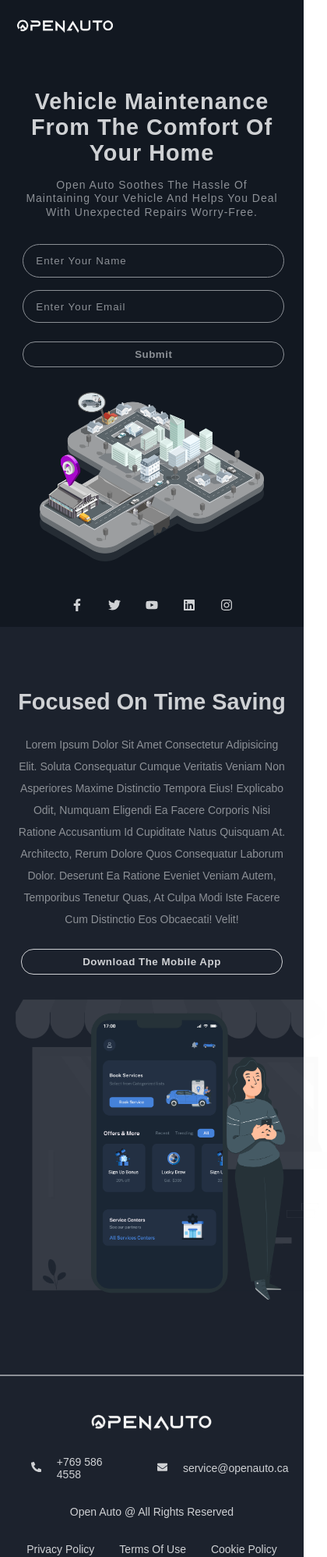
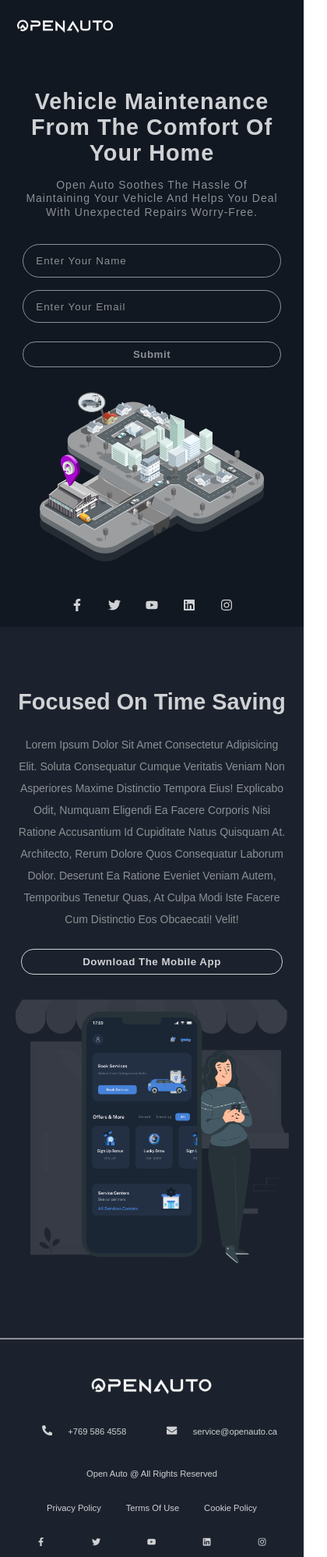
Before and after one commit to chirag-08x/vocally-assignment, a React app: page / in a window 390 px wide. Shown: the top 1997 px of the page at 78% size, 420 px wide, since content can reach past the window. Built offline with nearby package versions, Linux system fonts and the light colour scheme.

Commit message:
fixed mobile

```diff
--- a/src/components/footer.jsx
+++ b/src/components/footer.jsx
@@ -49,7 +49,6 @@ export default Footer;
 
 const Wrapper = styled.footer`
   background-color: var(--clr-primary-2);
-
   padding: 1rem 0;
 
   hr {
@@ -67,7 +66,7 @@ const Wrapper = styled.footer`
 
     div {
       color: var(--clr-primary-3);
-      font-size: 0.875rem;
+      font-size: 0.7rem;
     }
 
     .img-container {
@@ -152,4 +151,12 @@ const Wrapper = styled.footer`
       }
     }
   }
+
+  @media (min-width: 425px) {
+    .container {
+      div {
+        font-size: 0.875rem;
+      }
+    }
+  }
 `;
--- a/src/components/form.jsx
+++ b/src/components/form.jsx
@@ -107,7 +107,8 @@ const Wrapper = styled.div`
     div {
       margin-bottom: 1rem;
       input {
-        width: 21rem;
+        width: 100%;
+        max-width: 21rem;
         border-radius: 2rem;
         border: 1px solid var(--clr-primary-4);
         padding: 0.8rem 1rem;
@@ -119,7 +120,8 @@ const Wrapper = styled.div`
     button {
       border: 1px solid var(--clr-primary-4);
       margin-top: 0.5rem;
-      width: 21rem;
+      width: 100%;
+      max-width: 21rem;
       color: var(--clr-primary-4);
 
       &:hover {
--- a/src/components/info.jsx
+++ b/src/components/info.jsx
@@ -58,12 +58,14 @@ const Wrapper = styled.section`
       }
 
       button {
-        width: 21rem;
+        width: 100%;
+        max-width: 21rem;
       }
     }
 
     figure {
-      width: 25rem;
+      width: 100%;
+      max-width: 25rem;
       margin: 0 auto;
     }
   }
```
Also changed, not shown: 1 other file (tests, documents, lock files or other folders).
